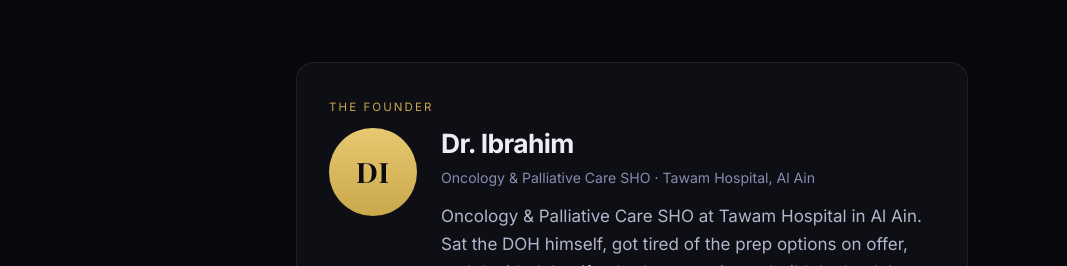
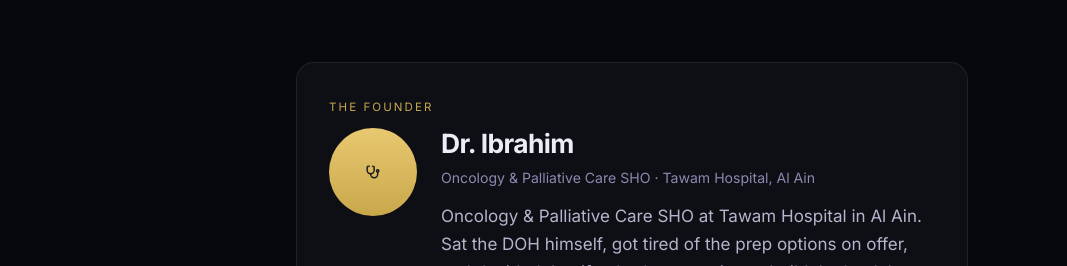
Before and after one commit to narmeneltrafi-ux/dohpass-v2, a React (Vite) app in the folder dohpass-v22/: page /about in a window 1280 px wide. Shown: the part 1235-1501 px from the top of the page, without its empty margins (8-1075 px from the left). Built offline with nearby package versions, Linux system fonts and the light colour scheme; no server answers.

Commit message:
LOW 2: Replace founder "DI" text with stethoscope SVG icon
Replaces the "DI" text initials in the gold avatar circle on the
About page and Pricing hero founder strip with a stethoscope SVG
icon (#1a1a1a on gold background).

https://claude.ai/code/session_01LekrhpQtqiQbW8YZMUuUs5

```diff
--- a/dohpass-v22/src/pages/About.jsx
+++ b/dohpass-v22/src/pages/About.jsx
@@ -85,7 +85,13 @@ export default function About() {
               <span className="lp-about__eyebrow">{s.eyebrow}</span>
               {isFounder ? (
                 <div className="lp-about__founder">
-                  <div className="lp-about__avatar" aria-label="Founder portrait placeholder">DI</div>
+                  <div className="lp-about__avatar" aria-label="Founder portrait placeholder">
+                    <svg viewBox="0 0 24 24" fill="none" stroke="#1a1a1a" strokeWidth="2.5" width="14" height="14" aria-hidden="true">
+                      <path d="M4.8 2.3A.3.3 0 1 0 5 2H4a2 2 0 0 0-2 2v5a6 6 0 0 0 6 6v0a6 6 0 0 0 6-6V4a2 2 0 0 0-2-2h-1a.2.2 0 1 0 .3.3"/>
+                      <path d="M8 15v1a6 6 0 0 0 6 6v0a6 6 0 0 0 6-6v-4"/>
+                      <circle cx="20" cy="10" r="2"/>
+                    </svg>
+                  </div>
                   <div className="lp-about__founderText">
                     <h2 className="lp-about__h2">{s.title}</h2>
                     <div className="lp-about__founderTitle">
--- a/dohpass-v22/src/pages/Pricing.jsx
+++ b/dohpass-v22/src/pages/Pricing.jsx
@@ -63,7 +63,13 @@ function Hero() {
           7-day refund if it&apos;s not the right fit.
         </p>
         <div className="founder-strip">
-          <span className="founder-avatar">DI</span>
+          <span className="founder-avatar">
+            <svg viewBox="0 0 24 24" fill="none" stroke="#1a1a1a" strokeWidth="2.5" width="14" height="14" aria-hidden="true">
+              <path d="M4.8 2.3A.3.3 0 1 0 5 2H4a2 2 0 0 0-2 2v5a6 6 0 0 0 6 6v0a6 6 0 0 0 6-6V4a2 2 0 0 0-2-2h-1a.2.2 0 1 0 .3.3"/>
+              <path d="M8 15v1a6 6 0 0 0 6 6v0a6 6 0 0 0 6-6v-4"/>
+              <circle cx="20" cy="10" r="2"/>
+            </svg>
+          </span>
           <span>Built by Dr. Ibrahim · Oncology SHO · Tawam Hospital · MRCP(UK)</span>
         </div>
       </div>
```
